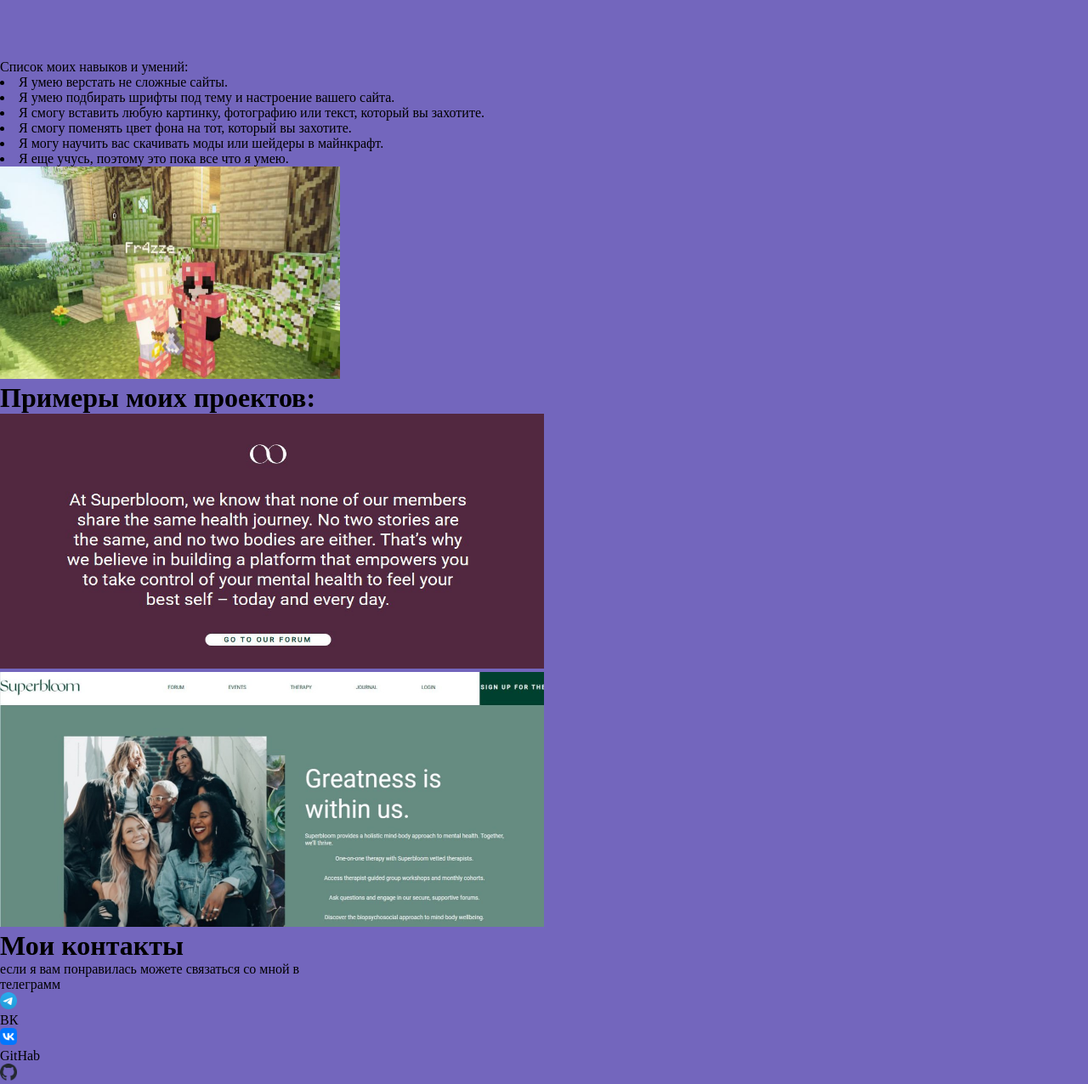
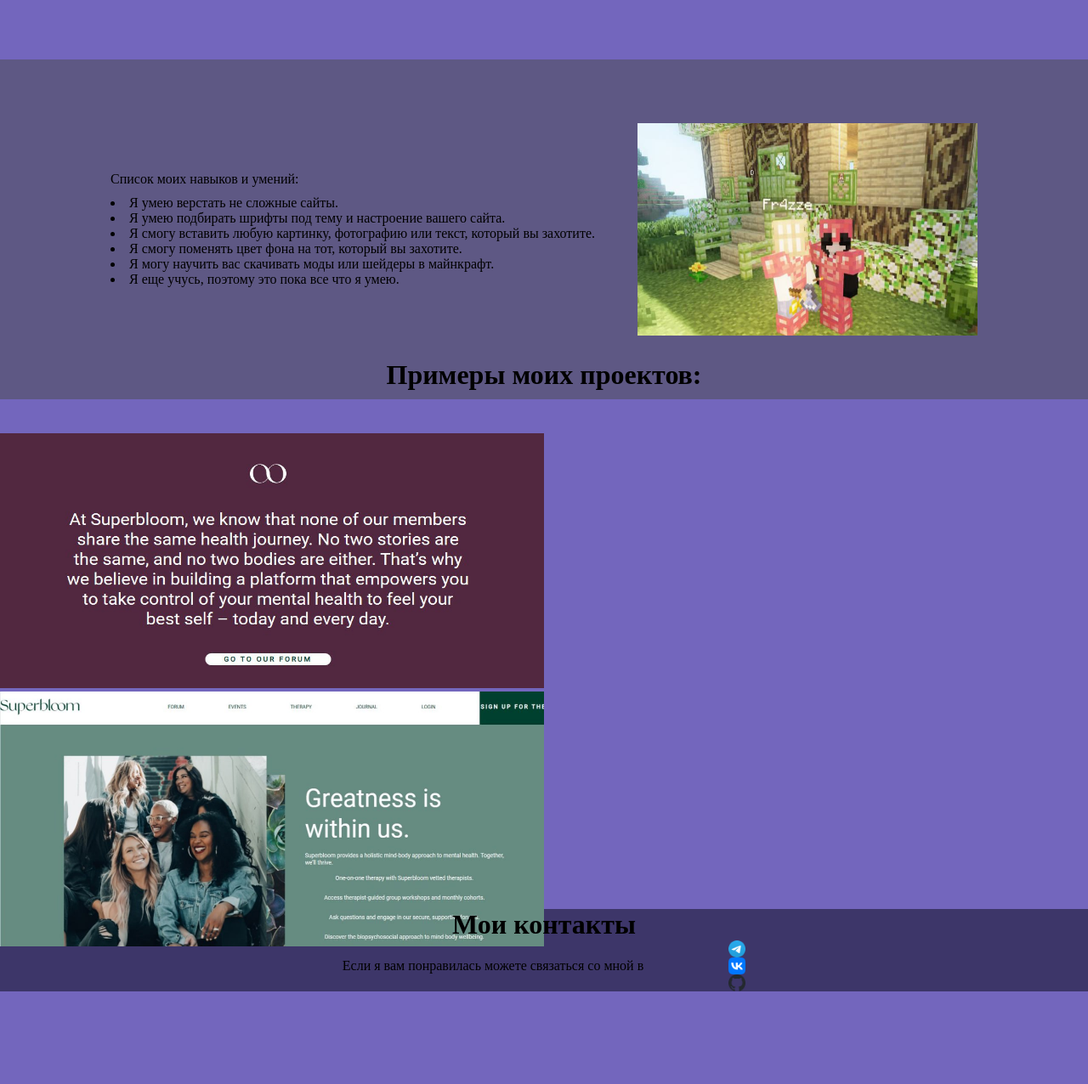
Before and after one commit to husiwijn-L/portfolioo, a plain HTML site: page index.html in a window 1280 px wide. Shown: the part 400-1676 px from the top of the page at 85% size. After the commit the page ends 1567 px from the top, so only its background shows below. Drawn offline with Linux system fonts and the light colour scheme.

Commit message:
выровнила все "слайды" в CSS и чучуть изменила HTML

```diff
--- a/index.html
+++ b/index.html
@@ -30,6 +30,7 @@
     <div class="naviki">
         <div class="spisok">
         <ul>Список моих навыков и умений:</ul>
+        <div>
         <li>Я умею верстать не сложные сайты.</li>
         <li>Я умею подбирать шрифты под тему и настроение вашего сайта.</li>
         <li>Я смогу вставить любую картинку, фотографию или текст, который вы захотите.</li>
@@ -37,6 +38,7 @@
         <li>Я могу научить вас скачивать моды или шейдеры в майнкрафт.</li>
         <li>Я еще учусь, поэтому это пока все что я умею.</li>
         </div>
+    </div>
         <img src="image/minecraft.jpg" alt="майн" width="400" height="250">
     </div>
     <div class="primeri">
@@ -48,13 +50,14 @@
     </div>
     <div class="kontakti">
         <h1>Мои контакты</h1>
-        <p>если я вам понравилась можете связаться со мной в</p>
-        <p>телеграмм</p>
+    <div class="SocSeti">
+        <p>Если я вам понравилась можете связаться со мной в</p>
+        <div class="x">
         <img src="image/tg.png" alt="тг" width="20" height="20">
-        <p>ВК</p>
         <img src="image/vk.png" alt="вк" width="20" height="20">
-        <p>GitHab</p>
         <img src="image/githab.png" alt="GitHab" width="20" height="20">
+        </div>
+    </div>
     </div>
 </body>
 </html>
--- a/styles.css
+++ b/styles.css
@@ -27,3 +27,49 @@ body{
     flex-direction: column;
     gap: 10px;
 }
+
+.naviki{
+    background-color: #5e5884;
+    height: 400px;
+    display: flex;
+    justify-content: center;
+    align-items: center;
+    gap: 50px;
+}
+
+.spisok{
+    display: flex;
+    flex-direction: column;
+    gap: 10px;
+}
+
+.primeri{
+    height: 600px;
+    display: flex;
+    flex-direction: column;
+    justify-content: center;
+    align-items: center;
+    gap: 50px;
+}
+
+.kontakti{
+    background-color: #3d3669;
+    display: flex;
+    flex-direction: column;
+    justify-content: center;
+    align-items: center;
+}
+
+.SocSeti{
+    display: flex;
+    align-items: center;
+    justify-content: space-between;
+    gap: 100px;
+}
+
+.x{
+    display: flex;
+    flex-direction: column;
+    justify-content: center;
+    align-items: center;
+}
```
